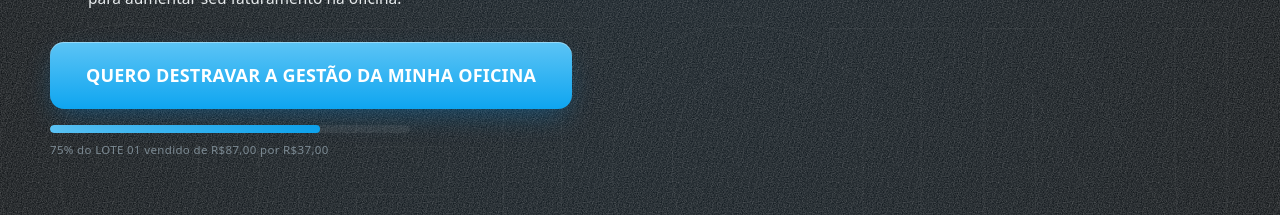
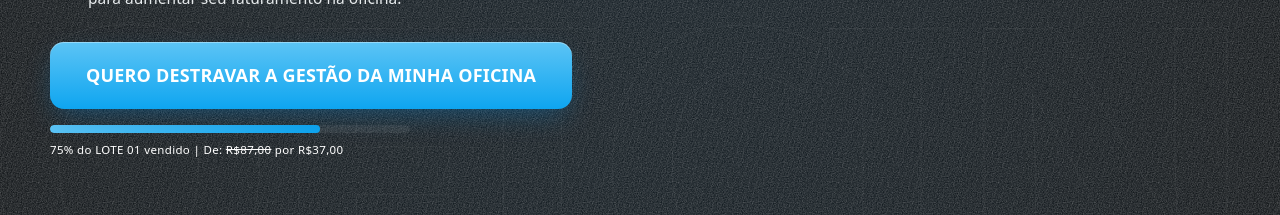
Before and after one commit to cezarhlima1/diegomensor, a Next.js app: page /destrave/lp1 in a window 1280 px wide. Shown: the part 840-1055 px from the top of the page. Built offline with nearby package versions, Linux system fonts and the light colour scheme.

Commit message:
frase abaixo do botão dobra 1

```diff
--- a/components/destrave/DestravePriceBar.tsx
+++ b/components/destrave/DestravePriceBar.tsx
@@ -10,6 +10,7 @@ export default function DestravePriceBar({
   align?: "center" | "left";
 }) {
   const isLeft = align === "left";
+  const offerLabel = label.match(/^(.*) \| De: (R\$[\d.,]+) por (R\$[\d.,]+)$/);
   return (
     <div
       className={`reveal w-full max-w-[360px] mt-4 ${isLeft ? "" : "mx-auto"}`}
@@ -18,9 +19,15 @@ export default function DestravePriceBar({
       <div className="h-2 rounded-full bg-line overflow-hidden">
         <div className="dest-bar-fill h-full rounded-full bg-[linear-gradient(90deg,var(--color-blue-soft),var(--color-blue))]" />
       </div>
-      <p className={`font-mono text-[11.5px] text-muted mt-2 tracking-[.03em] ${isLeft ? "text-left" : "text-center"}`}>
-        {label}
-      </p>
+      {offerLabel ? (
+        <p className={`font-mono text-[11.5px] text-white mt-2 tracking-[.03em] ${isLeft ? "text-left" : "text-center"}`}>
+          {offerLabel[1]} | De: <s>{offerLabel[2]}</s> por {offerLabel[3]}
+        </p>
+      ) : (
+        <p className={`font-mono text-[11.5px] text-muted mt-2 tracking-[.03em] ${isLeft ? "text-left" : "text-center"}`}>
+          {label}
+        </p>
+      )}
     </div>
   );
 }
--- a/components/destrave/copy.ts
+++ b/components/destrave/copy.ts
@@ -17,7 +17,7 @@ export const lp1Copy: DestraveCopy = {
     { firstLine: "Construir um plano de ação personalizado", secondLine: "para aumentar seu faturamento na oficina." },
   ],
   ctaLabel: "Quero destravar a gestão da minha oficina",
-  priceBarLabel: "75% do LOTE 01 vendido de R$87,00 por R$37,00",
+  priceBarLabel: "75% do LOTE 01 vendido | De: R$87,00 por R$37,00",
   block2: {
     title: "Os resultados da sua oficina HOJE são consequência da forma como ela é gerenciada.",
     intro: "Depois da imersão você vai:",
```
Also changed, not shown: public/Capa página de venda.png (added).
